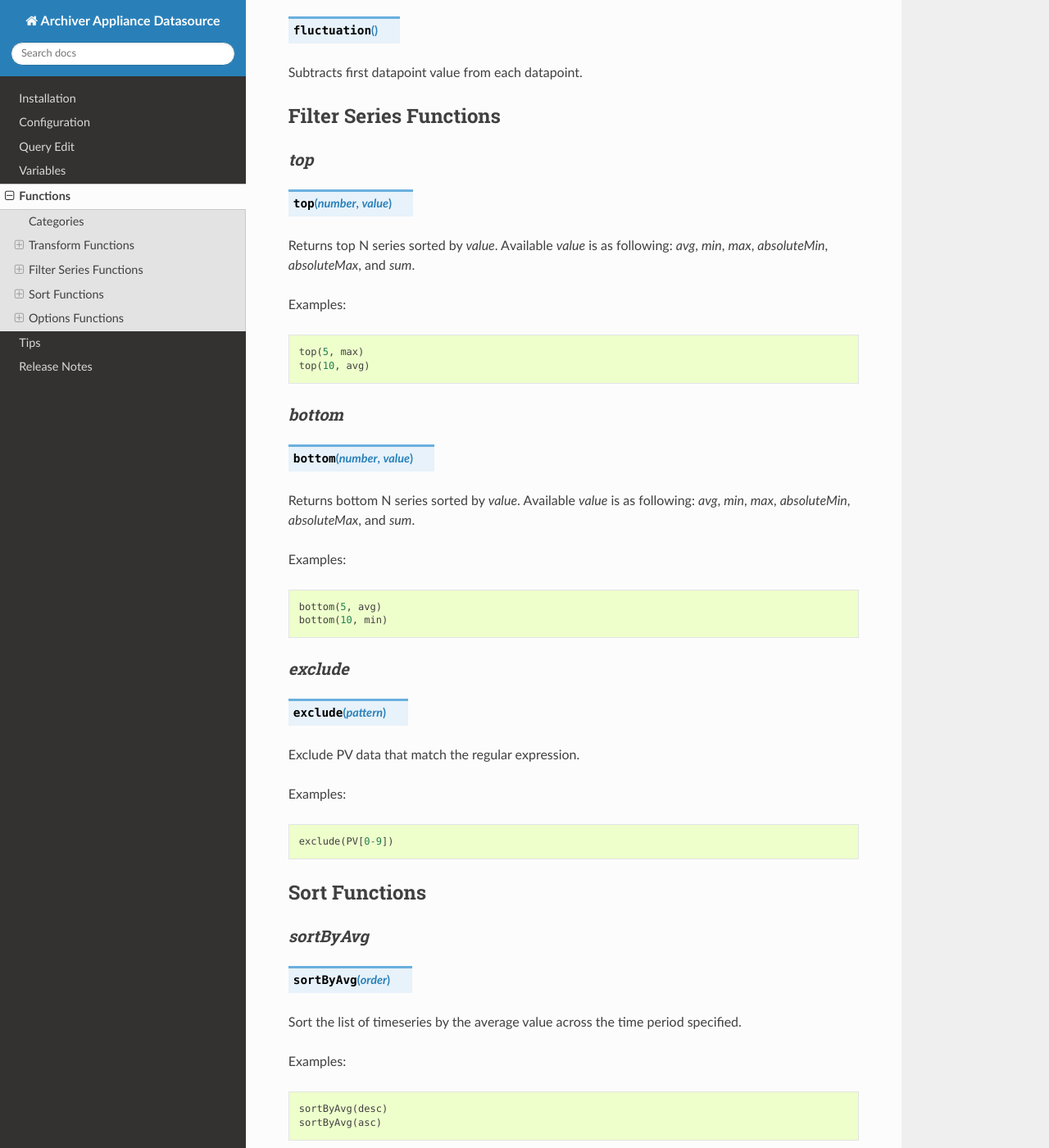
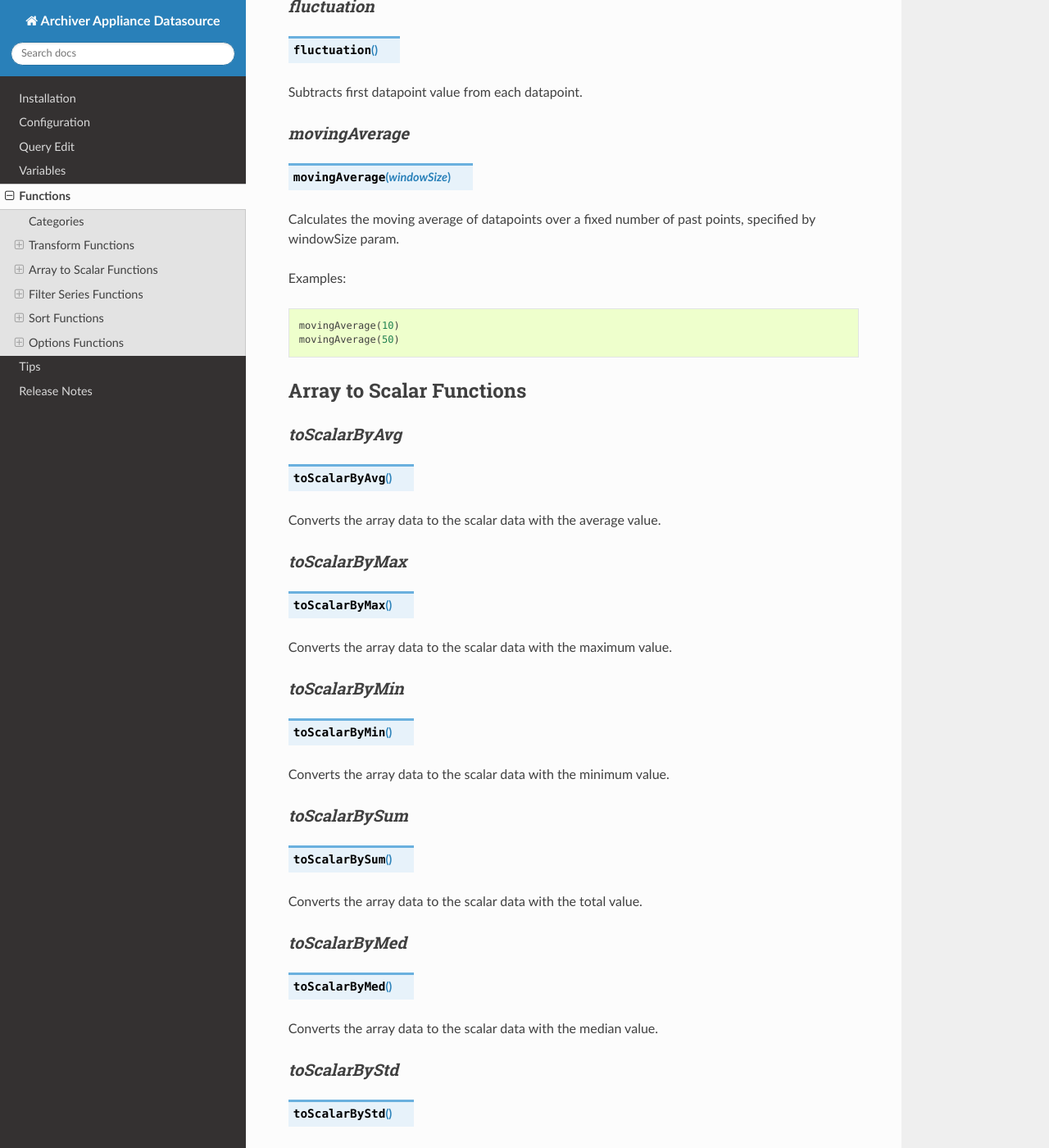
Before and after one commit to sasaki77/archiverappliance-datasource, a Sphinx documentation site: the page built from docs/functions.md, in a window 1280 px wide and 1400 px high, scrolled down 1198 px. Shown: the whole window at 82% size. Built offline with Sphinx 7.4.7 and the Read the Docs theme 2.0.0, drawn with Linux system fonts in a browser that asks for light colours; some of the changed text lies outside the part shown.

Commit message:
docs: Update for v1.2.0

````diff
--- a/docs/functions.md
+++ b/docs/functions.md
@@ -3,6 +3,7 @@
 Functions are categorized into below groups.
 
 - **Transform:** converts the timeseries datapoints from its datapoint values.
+- **Array to Scalar:** converts the array data to scalar timeseries data with some method.
 - **Filter Series:** picks up some series that meet certain condition.
 - **Sort:** sorts the list of timeseries.
 - **Options:** adds option parameters.
@@ -46,6 +47,57 @@ Calculates difference between datapoint and its before point at each point.
 ```
 
 Subtracts first datapoint value from each datapoint.
+
+### _movingAverage_
+``` function:: movingAverage(windowSize)
+```
+
+Calculates the moving average of datapoints over a fixed number of past points, specified by windowSize param.
+
+Examples:
+
+```js
+movingAverage(10)
+movingAverage(50)
+```
+
+## Array to Scalar Functions
+
+### _toScalarByAvg_
+``` function:: toScalarByAvg()
+```
+
+Converts the array data to the scalar data with the average value.
+
+### _toScalarByMax_
+``` function:: toScalarByMax()
+```
+
+Converts the array data to the scalar data with the maximum value.
+
+### _toScalarByMin_
+``` function:: toScalarByMin()
+```
+
+Converts the array data to the scalar data with the minimum value.
+
+### _toScalarBySum_
+``` function:: toScalarBySum()
+```
+
+Converts the array data to the scalar data with the total value.
+
+### _toScalarByMed_
+``` function:: toScalarByMed()
+```
+
+Converts the array data to the scalar data with the median value.
+
+### _toScalarByStd_
+``` function:: toScalarByStd()
+```
+
+Converts the array data to the scalar data with the standard deviation value.
 
 ## Filter Series Functions
 
````
Also changed, not shown: docs/tips.md (+38 -0 lines).
